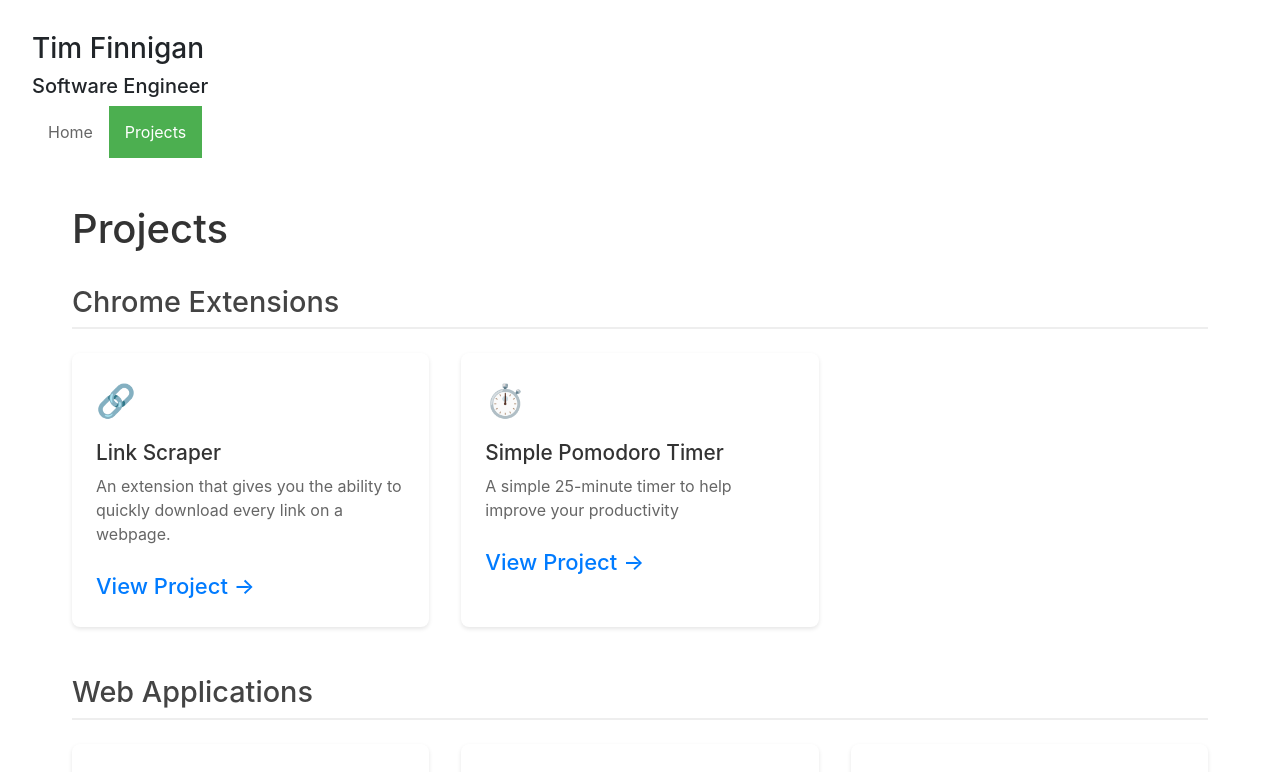
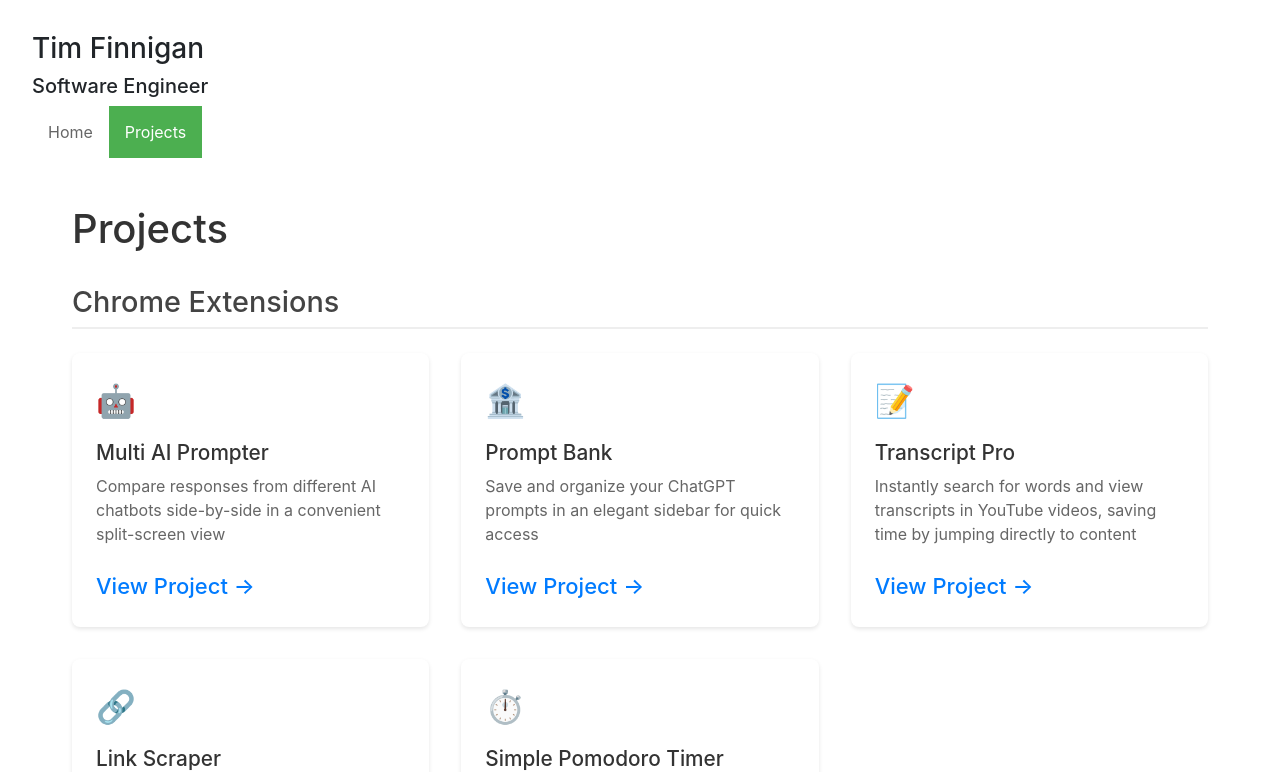
Before and after one commit to TimFinnigan/tim-finnigan-homepage, a React (Create React App) app: page /projects/learn-code-by-doing in a window 1280 px wide. Shown: the top 772 px of the page. Built offline with nearby package versions, Linux system fonts and the light colour scheme.

Commit message:
add new Chrome extensions to project groups with descriptions and links

```diff
--- a/src/projects.js
+++ b/src/projects.js
@@ -234,6 +234,24 @@ const PromptSpells = ({ match }) => (
 const projectGroups = {
 	'Chrome Extensions': [
 		{
+			title: 'Multi AI Prompter',
+			description: 'Compare responses from different AI chatbots side-by-side in a convenient split-screen view',
+			link: 'https://chromewebstore.google.com/detail/multi-ai-prompter/ofcmkfknkfadepedefhcjamookaefmdh',
+			icon: '🤖'
+		},
+		{
+			title: 'Prompt Bank',
+			description: 'Save and organize your ChatGPT prompts in an elegant sidebar for quick access',
+			link: 'https://chromewebstore.google.com/detail/prompt-bank/kdedonmmhnfdcgdnippppjpcbogfhjic',
+			icon: '🏦'
+		},
+		{
+			title: 'Transcript Pro',
+			description: 'Instantly search for words and view transcripts in YouTube videos, saving time by jumping directly to content',
+			link: 'https://chromewebstore.google.com/detail/transcript-pro/hencphkahebnmpiocnbjeojmpmiafpfc',
+			icon: '📝'
+		},
+		{
 			title: 'Link Scraper',
 			description: 'An extension that gives you the ability to quickly download every link on a webpage.',
 			link: 'https://chrome.google.com/webstore/detail/link-scraper/apdmmebfdjlefbomdafjgbfjipjocdof',
```
